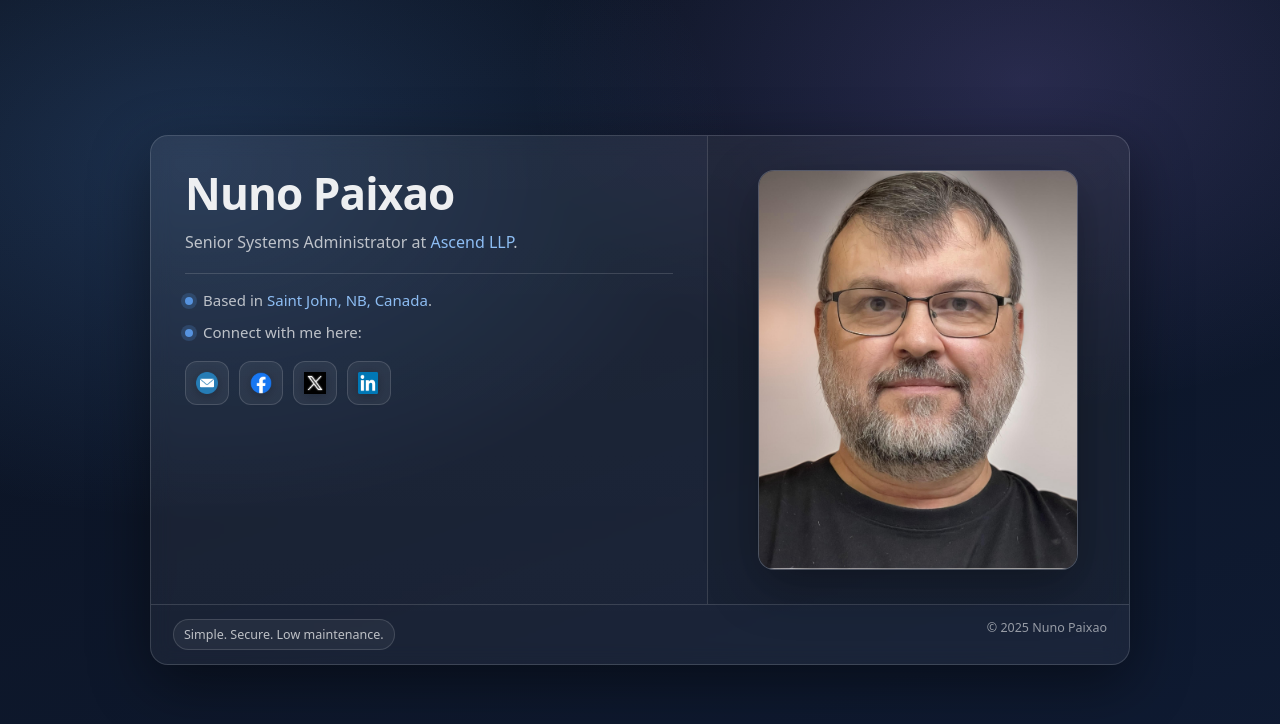
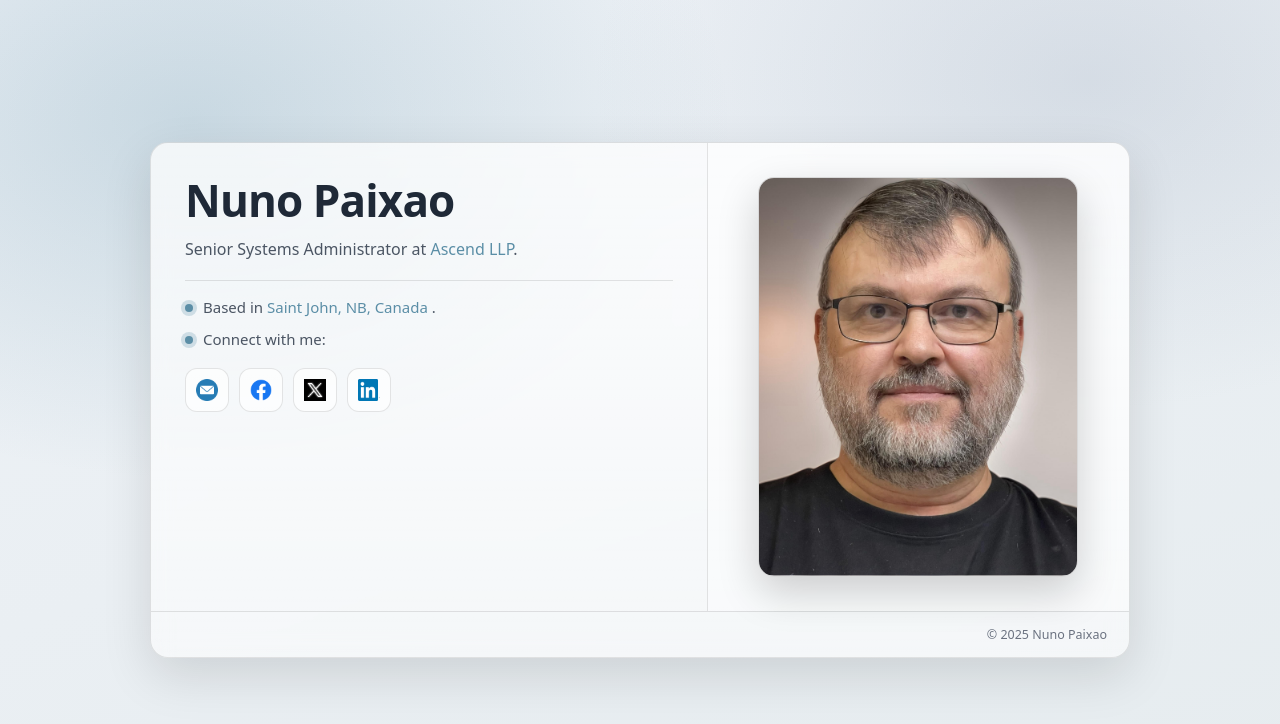
Before and after one commit to nmpaixao/paixao.ca, a plain HTML site: page test.html in a window 1280 px wide. Drawn offline with Linux system fonts and the light colour scheme.

Commit message:
Update test.html

```diff
--- a/test.html
+++ b/test.html
@@ -10,26 +10,28 @@
 
   <style>
     :root{
-      --bg1:#0b1220;
-      --bg2:#0f1b33;
-      --card: rgba(255,255,255,.07);
-      --card2: rgba(255,255,255,.05);
-      --text: rgba(255,255,255,.92);
-      --muted: rgba(255,255,255,.70);
-      --line: rgba(255,255,255,.14);
-      --shadow: 0 18px 60px rgba(0,0,0,.45);
+      --bg1:#eef2f7;
+      --bg2:#e6ecef;
+      --card: rgba(255,255,255,.75);
+      --card2: rgba(255,255,255,.55);
+      --text:#1f2937;
+      --muted:#4b5563;
+      --line: rgba(0,0,0,.10);
+      --accent:#5b8ea6;
+      --shadow: 0 18px 50px rgba(0,0,0,.12);
       --radius: 18px;
     }
 
     *{ box-sizing:border-box; }
     html,body{ height:100%; }
+
     body{
       margin:0;
-      font-family: ui-sans-serif, system-ui, -apple-system, Segoe UI, Roboto, Helvetica, Arial, "Apple Color Emoji","Segoe UI Emoji";
+      font-family: ui-sans-serif, system-ui, -apple-system, Segoe UI, Roboto, Helvetica, Arial;
       color: var(--text);
       background:
-        radial-gradient(900px 600px at 15% 20%, rgba(96,165,250,.20), transparent 60%),
-        radial-gradient(900px 600px at 80% 10%, rgba(167,139,250,.18), transparent 55%),
+        radial-gradient(900px 600px at 15% 15%, rgba(91,142,166,.25), transparent 60%),
+        radial-gradient(900px 600px at 85% 10%, rgba(148,163,184,.25), transparent 55%),
         linear-gradient(160deg, var(--bg1), var(--bg2));
       display:flex;
       align-items:center;
@@ -53,7 +55,6 @@
     .grid{
       display:grid;
       grid-template-columns: 1.25fr .95fr;
-      gap: 0;
     }
 
     @media (max-width: 860px){
@@ -63,9 +64,6 @@
     .left{
       padding: 34px 34px 28px;
     }
-    @media (max-width: 860px){
-      .left{ padding: 26px 22px 18px; }
-    }
 
     .right{
       padding: 34px;
@@ -73,8 +71,9 @@
       align-items:center;
       justify-content:center;
       border-left: 1px solid var(--line);
-      background: rgba(0,0,0,.10);
+      background: rgba(255,255,255,.35);
     }
+
     @media (max-width: 860px){
       .right{
         border-left: none;
@@ -96,6 +95,12 @@
       line-height: 1.55;
       color: var(--muted);
     }
+
+    a{
+      color: var(--accent);
+      text-decoration: none;
+    }
+    a:hover{ text-decoration: underline; }
 
     .facts{
       margin-top: 18px;
@@ -119,23 +124,16 @@
       height: 8px;
       border-radius: 999px;
       margin-top: 7px;
-      background: rgba(96,165,250,.85);
-      box-shadow: 0 0 0 4px rgba(96,165,250,.18);
+      background: var(--accent);
+      box-shadow: 0 0 0 4px rgba(91,142,166,.25);
       flex: 0 0 8px;
     }
-
-    a{
-      color: rgba(147,197,253,.95);
-      text-decoration: none;
-    }
-    a:hover{ text-decoration: underline; }
 
     .socials{
       margin-top: 18px;
       display:flex;
+      gap: 10px;
       flex-wrap:wrap;
-      gap: 10px;
-      align-items:center;
     }
 
     .icon{
@@ -143,28 +141,23 @@
       height: 44px;
       border-radius: 12px;
       border: 1px solid var(--line);
-      background: rgba(255,255,255,.06);
+      background: rgba(255,255,255,.65);
       display:flex;
       align-items:center;
       justify-content:center;
-      transition: transform .12s ease, background .12s ease, border-color .12s ease;
-      outline: none;
+      transition: transform .12s ease, box-shadow .12s ease;
     }
+
     .icon:hover{
       transform: translateY(-2px);
-      background: rgba(255,255,255,.09);
-      border-color: rgba(255,255,255,.22);
+      box-shadow: 0 8px 18px rgba(0,0,0,.12);
       text-decoration:none;
-    }
-    .icon:focus-visible{
-      box-shadow: 0 0 0 4px rgba(96,165,250,.35);
     }
 
     .icon img{
       width: 22px;
       height: 22px;
       display:block;
-      filter: drop-shadow(0 2px 6px rgba(0,0,0,.25));
     }
 
     .photo{
@@ -172,35 +165,24 @@
       aspect-ratio: 4 / 5;
       object-fit: cover;
       border-radius: 16px;
-      border: 1px solid rgba(255,255,255,.18);
-      box-shadow: 0 16px 50px rgba(0,0,0,.35);
-      background: rgba(255,255,255,.06);
+      border: 1px solid rgba(0,0,0,.15);
+      box-shadow: 0 16px 40px rgba(0,0,0,.18);
+      background: rgba(255,255,255,.6);
     }
 
     .footer{
       padding: 14px 22px;
       border-top: 1px solid var(--line);
-      color: rgba(255,255,255,.55);
+      color: #6b7280;
       font-size: 12.5px;
-      display:flex;
-      justify-content:space-between;
-      gap: 12px;
-      flex-wrap:wrap;
-    }
-
-    .pill{
-      border: 1px solid var(--line);
-      border-radius: 999px;
-      padding: 6px 10px;
-      background: rgba(255,255,255,.05);
-      color: rgba(255,255,255,.70);
+      text-align:right;
     }
   </style>
 </head>
 
 <body>
   <main class="wrap">
-    <section class="card" aria-label="Nuno Paixao landing page">
+    <section class="card">
       <div class="grid">
         <div class="left">
           <h1>Nuno Paixao</h1>
@@ -210,34 +192,33 @@
             <a href="https://ascendllp.com/" target="_blank" rel="noopener noreferrer">Ascend LLP</a>.
           </p>
 
-          <div class="facts" aria-label="Basic details">
+          <div class="facts">
             <div class="fact">
-              <span class="dot" aria-hidden="true"></span>
+              <span class="dot"></span>
               <span>
                 Based in
-                <a href="https://discoversaintjohn.com" target="_blank" rel="noopener noreferrer">Saint John, NB, Canada</a>.
+                <a href="https://discoversaintjohn.com" target="_blank" rel="noopener noreferrer">
+                  Saint John, NB, Canada
+                </a>.
               </span>
             </div>
             <div class="fact">
-              <span class="dot" aria-hidden="true"></span>
-              <span>Connect with me here:</span>
+              <span class="dot"></span>
+              <span>Connect with me:</span>
             </div>
           </div>
 
-          <nav class="socials" aria-label="Social links">
-            <a class="icon" href="mailto:nuno@paixao.ca" aria-label="Email Nuno" title="Email">
+          <nav class="socials">
+            <a class="icon" href="mailto:nuno@paixao.ca" title="Email">
               <img src="email.png" alt="" />
             </a>
-            <a class="icon" href="https://www.facebook.com/nmpaixao" target="_blank" rel="noopener noreferrer"
-               aria-label="Nuno on Facebook" title="Facebook">
+            <a class="icon" href="https://www.facebook.com/nmpaixao" target="_blank" rel="noopener noreferrer" title="Facebook">
               <img src="facebook.png" alt="" />
             </a>
-            <a class="icon" href="https://www.twitter.com/nunopaixao" target="_blank" rel="noopener noreferrer"
-               aria-label="Nuno on X" title="X">
+            <a class="icon" href="https://www.twitter.com/nunopaixao" target="_blank" rel="noopener noreferrer" title="X">
               <img src="x.png" alt="" />
             </a>
-            <a class="icon" href="https://www.linkedin.com/in/paixaonuno/" target="_blank" rel="noopener noreferrer"
-               aria-label="Nuno on LinkedIn" title="LinkedIn">
+            <a class="icon" href="https://www.linkedin.com/in/paixaonuno/" target="_blank" rel="noopener noreferrer" title="LinkedIn">
               <img src="linkedin.png" alt="" />
             </a>
           </nav>
@@ -249,8 +230,7 @@
       </div>
 
       <div class="footer">
-        <span class="pill">Simple. Secure. Low maintenance.</span>
-        <span>© <span id="y"></span> Nuno Paixao</span>
+        © <span id="y"></span> Nuno Paixao
       </div>
     </section>
   </main>
```
